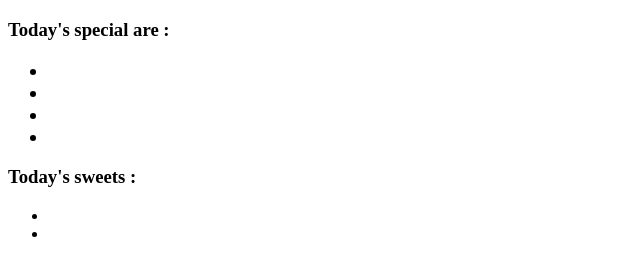
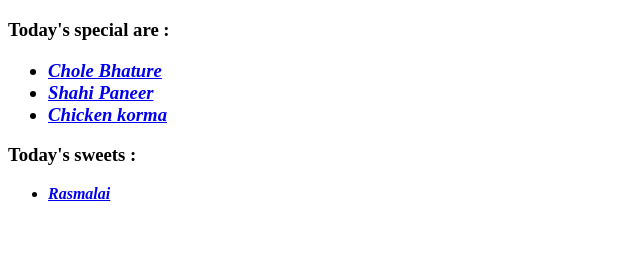
Before and after one commit to Himanshu-K06/odin_recipes, a plain HTML site: page index.html in a window 1280 px wide. Shown: the part 61-336 px from the top of the page, without its empty margins (0-640 px from the left). Drawn offline with Linux system fonts and the light colour scheme.

Commit message:
add final index.html

```diff
--- a/index.html
+++ b/index.html
@@ -9,15 +9,14 @@
     <h1>WELCOME to recipes by Himanshu!</h1>
     <h3>Today's special are :<h3>
     <ul>
-        <li><em>  </em></li>
-        <li><em>  </em></li>
-        <li><em>  </em></li>
-        <li><em>  </em></li>
+        <li><em><a href="./dishes/chole_bhature.html" target="_blank" rel="noopener noreferrer">Chole Bhature</a></em></li>
+        <li><em><a href="./dishes/shahi_paneer.html" target="_blank" rel="noopener noreferrer">Shahi Paneer</a></em></li>
+        <li><em><a href="./dishes/chicken_korma.html" target="_blank" rel="noopener noreferrer">Chicken korma</a></em></li>
     </ul>
+
     <h3>Today's sweets :</h3>
     <ul>
-        <li><em>  </em></li>
-        <li><em>  </em></li>
+        <li><em><strong><a href="./dishes/sweets/rasmalai.html" target="_blank" rel="noopener noreferrer">Rasmalai</a></strong></em></li>
     </ul>
 </body>
 </html>
```
